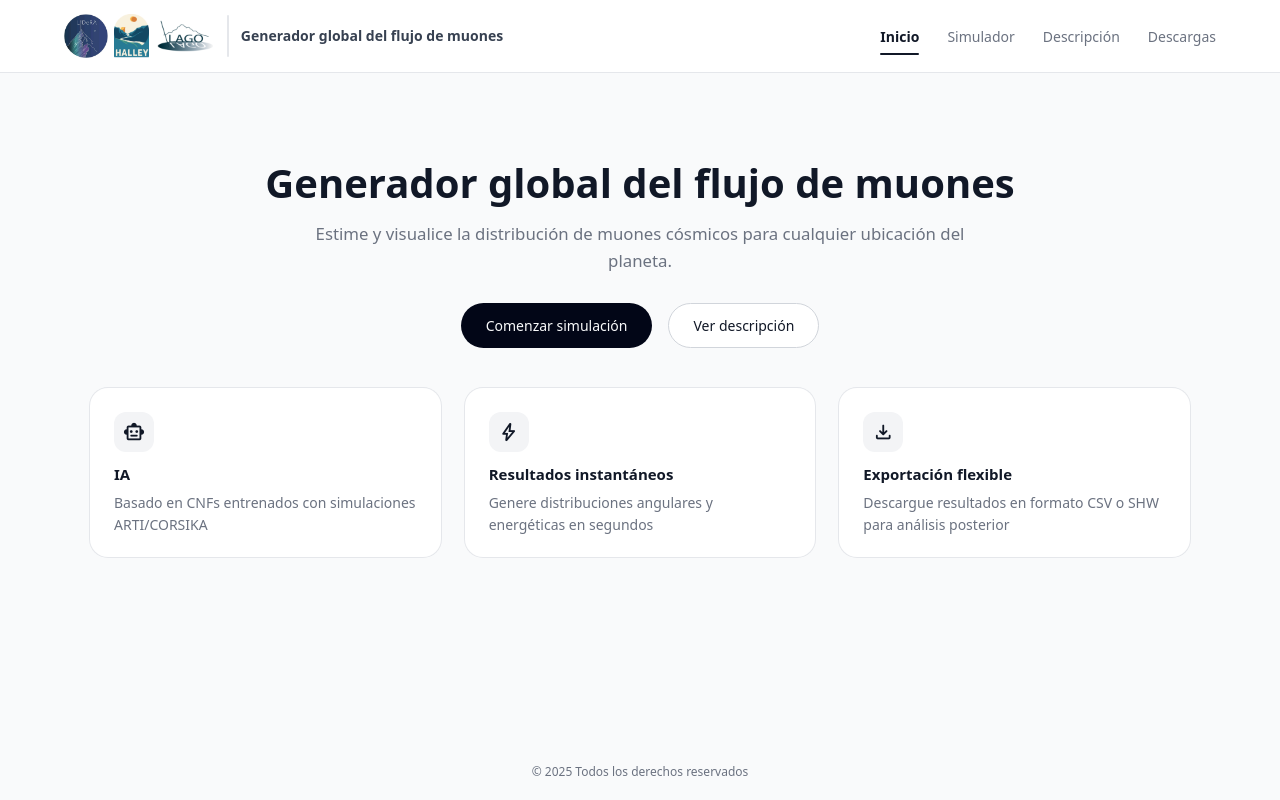
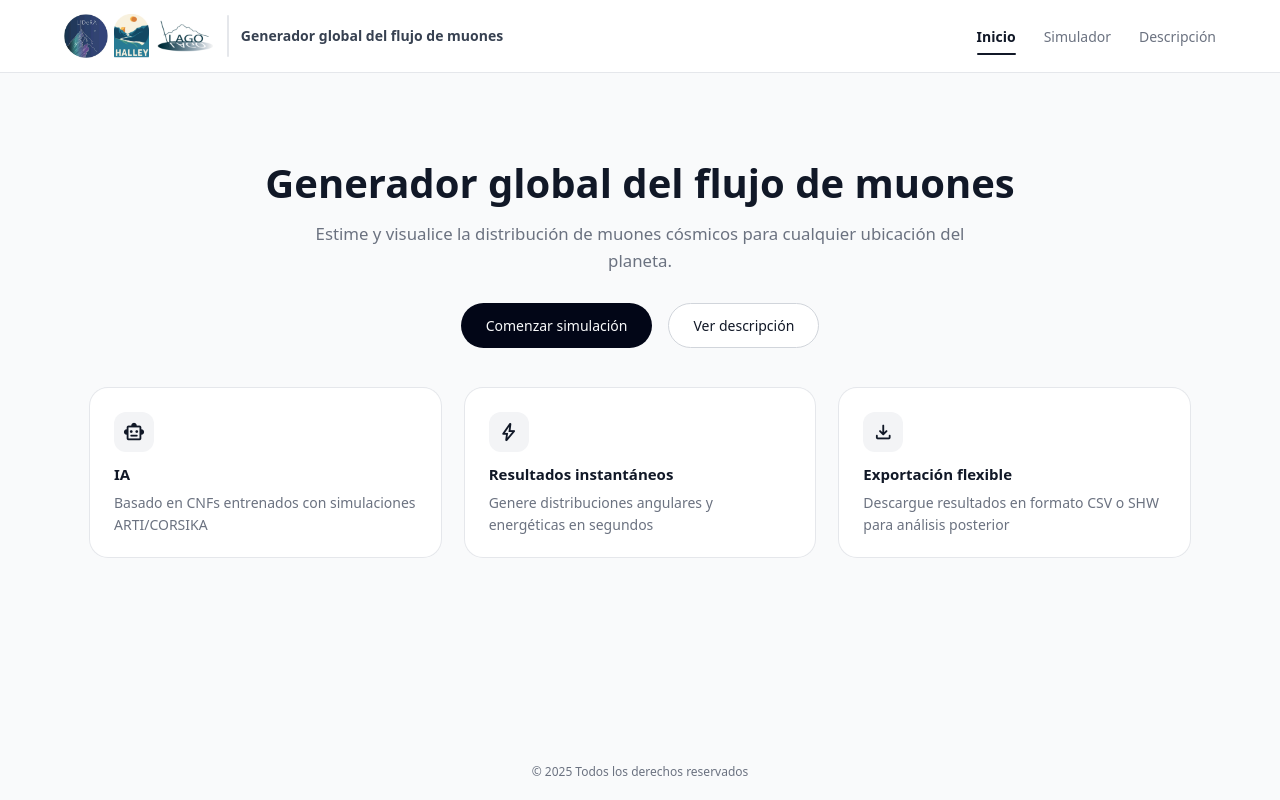
Before and after one commit to skipword/MuonGenerator, an Angular app in the folder pagina/: page / in a window 1280 px wide. Built offline with nearby package versions, Linux system fonts and the light colour scheme.

Commit message:
sin descargas

```diff
--- a/pagina/src/app/app.component.html
+++ b/pagina/src/app/app.component.html
@@ -65,14 +65,14 @@
         Descripción
       </a>
 
-      <a
+      <!--<a
         routerLink="/descargas"
         routerLinkActive="tab--active"
         class="tab"
         (click)="closeMenu()"
       >
         Descargas
-      </a>
+      </a>-->
     </nav>
   </div>
 </header>
```
